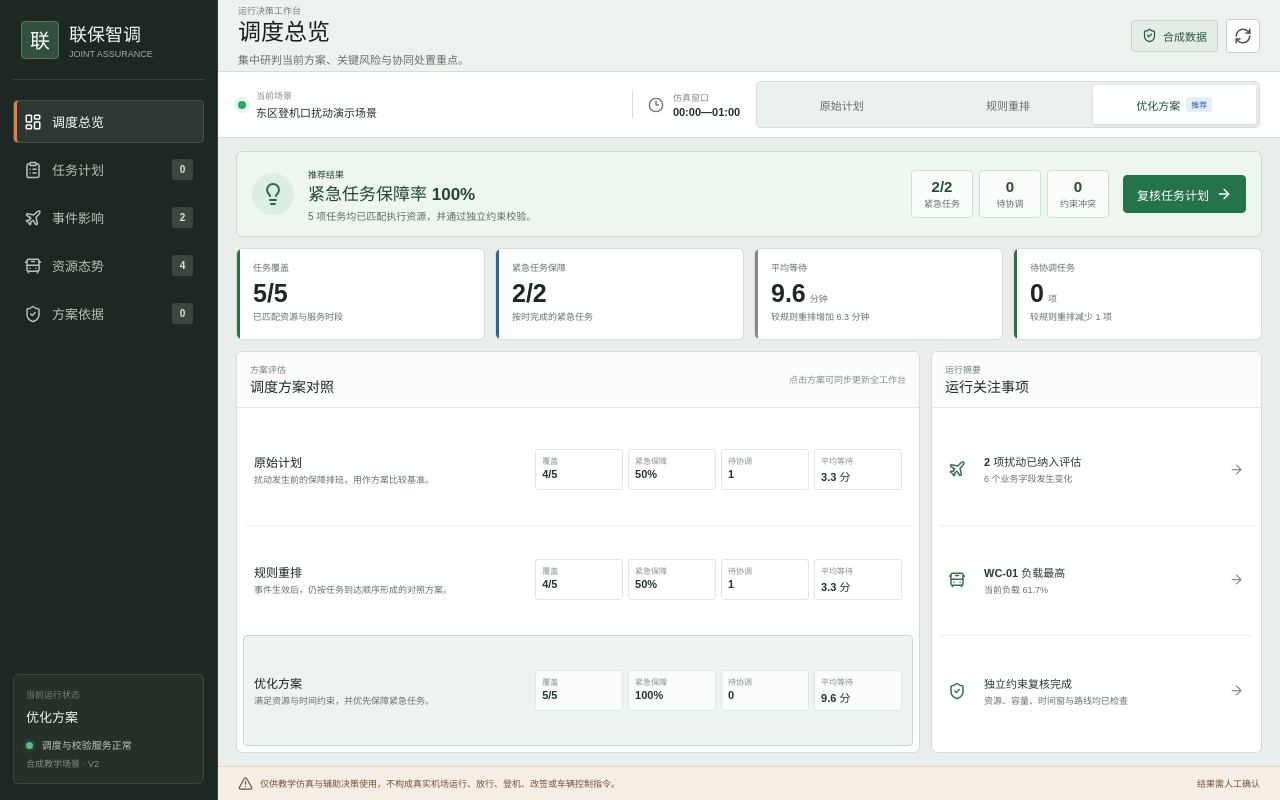
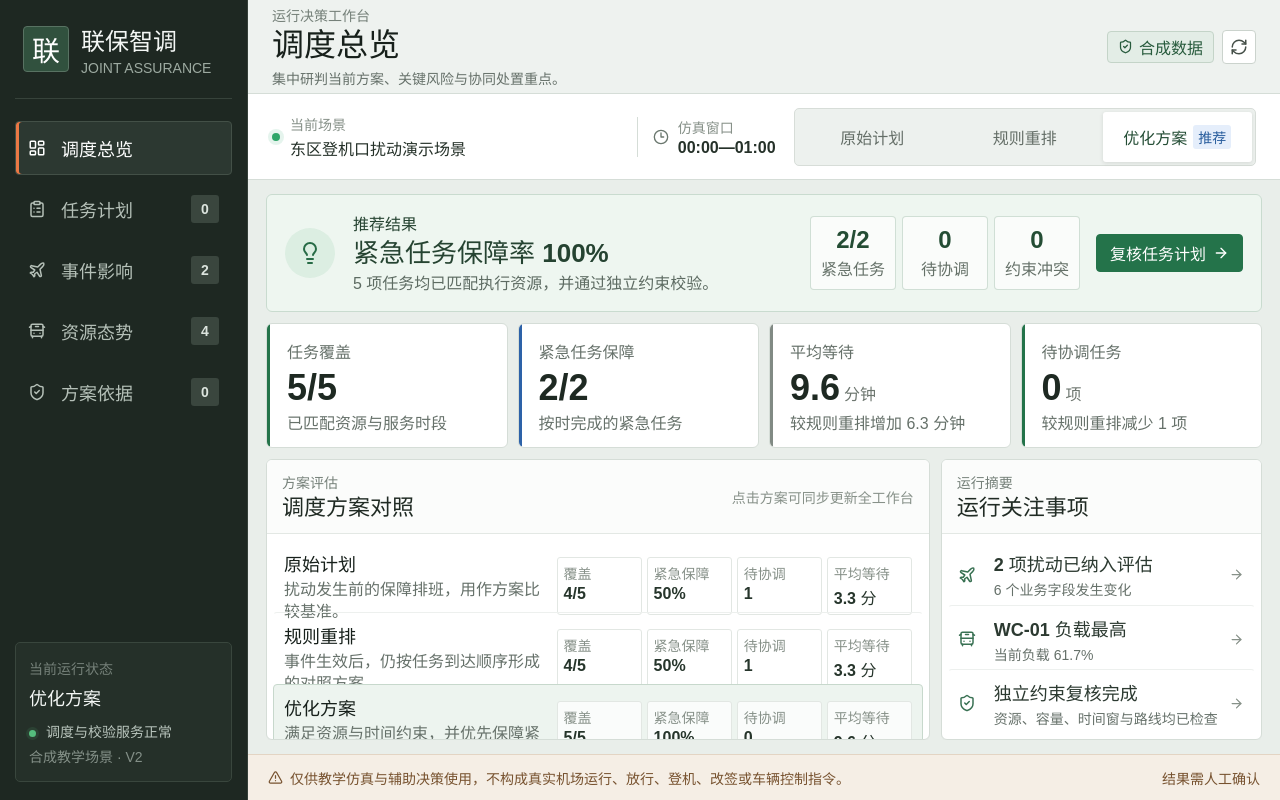
Before and after one commit to Mediator-cmd/ican-joint-assurance, a React (Vite) app in the folder frontend/: page / in a window 1280 px wide. Built offline with nearby package versions, Linux system fonts and the light colour scheme.

Commit message:
fix: increase workspace typography

```diff
--- a/frontend/src/styles.css
+++ b/frontend/src/styles.css
@@ -2222,6 +2222,461 @@ td > strong {
   .constraint-grid { grid-template-columns: 1fr; }
 }
 
+/* Large-type readability layer: keep operational text readable at a glance. */
+.app-shell {
+  font-size: 16px;
+}
+
+.command-button,
+.primary-action,
+.secondary-action,
+.data-chip,
+.scenario-identity strong,
+.scenario-window strong,
+.plan-switch strong,
+.decision-copy > span,
+.decision-copy p,
+.detail-heading p,
+.event-hero p,
+.validation-summary p,
+.decision-facts span,
+.kpi-label,
+.kpi-note,
+.kpi-value small,
+.comparison-item > div span,
+.comparison-item dd,
+.filter-switch button,
+.plan-state,
+th,
+td,
+.priority-mark,
+.status-badge,
+.event-interpretation h3,
+.event-interpretation p,
+.change-values span,
+.change-values strong {
+  font-size: 16px;
+}
+
+.brand-copy span,
+.nav-item b,
+.sidebar-status > span:not(.eyebrow),
+.sidebar-status small,
+.page-heading > p:last-child,
+.eyebrow,
+.scenario-identity span:not(.live-dot),
+.scenario-window span,
+.plan-switch span,
+.section-note,
+.comparison-item dt,
+.brief-list small,
+.task-cell span,
+.cell-subtext,
+.table-hint,
+.detail-heading span:not(.status-badge),
+.resource-detail-head span:not(.load-pill),
+.event-hero span,
+.validation-summary span,
+.task-route-detail span,
+.detail-list dt,
+.basis-list dt,
+.manual-note p,
+.resource-advice p,
+.empty-state span,
+.event-state,
+.change-count,
+.event-index,
+.sequence-index,
+.event-selector span:not(.event-index),
+.impact-summary span,
+.change-row > div:first-child span,
+.overall-load span,
+.resource-identity span,
+.resource-load-column > span,
+.load-label,
+.load-pill,
+.resource-gauge > span,
+.sequence-list div > span,
+.zone-list span,
+.constraint-grid span,
+.constraint-grid b,
+.process-step > span,
+.process-step p,
+.glossary-list p,
+.safety-footer {
+  font-size: 14px;
+}
+
+.nav-item span,
+.sidebar-status > strong,
+.comparison-item > div strong,
+.brief-list strong,
+.task-cell strong,
+td > strong,
+.task-route-detail strong,
+.detail-list dd,
+.basis-list dd,
+.manual-note strong,
+.resource-advice strong,
+.empty-state strong,
+.event-selector strong,
+.change-row > div:first-child strong,
+.resource-identity strong,
+.resource-value strong,
+.sequence-list strong,
+.zone-list strong,
+.constraint-grid strong,
+.process-step strong,
+.glossary-list strong {
+  font-size: 18px;
+}
+
+.brand-mark {
+  font-size: 28px;
+}
+
+.brand-copy strong {
+  font-size: 24px;
+}
+
+.page-heading h1 {
+  font-size: 32px;
+}
+
+.section-heading h2 {
+  font-size: 22px;
+}
+
+.decision-copy h2,
+.detail-heading h2,
+.resource-detail-head h2,
+.event-hero h2,
+.validation-summary h2 {
+  font-size: 26px;
+}
+
+.decision-facts strong {
+  font-size: 24px;
+}
+
+.kpi-value {
+  font-size: 36px;
+}
+
+.impact-summary strong {
+  font-size: 22px;
+}
+
+.overall-load strong,
+.resource-gauge > strong {
+  font-size: 20px;
+}
+
+.comparison-item > div span {
+  overflow: visible;
+  text-overflow: clip;
+  white-space: normal;
+  line-height: 1.35;
+}
+
+.zone-list {
+  grid-template-columns: 1fr;
+}
+
+.zone-list strong {
+  overflow: visible;
+  text-overflow: clip;
+  white-space: normal;
+  line-height: 1.3;
+}
+
+@media (min-width: 841px) {
+  .app-shell {
+    grid-template-columns: 248px minmax(0, 1fr);
+  }
+
+  .sidebar {
+    padding: 22px 15px 18px;
+  }
+
+  .brand-block {
+    gap: 12px;
+    padding: 0 8px 22px;
+  }
+
+  .brand-mark {
+    width: 46px;
+    height: 46px;
+  }
+
+  .sidebar nav {
+    gap: 7px;
+    margin-top: 22px;
+  }
+
+  .nav-item {
+    height: 54px;
+    grid-template-columns: 22px minmax(0, 1fr) auto;
+    gap: 11px;
+    padding: 0 12px;
+  }
+
+  .nav-item b {
+    min-width: 28px;
+    height: 28px;
+  }
+
+  .sidebar-status {
+    padding: 15px 13px;
+  }
+
+  .main-content {
+    grid-template-rows: 94px 86px minmax(0, 1fr) 46px;
+  }
+
+  .topbar {
+    padding: 0 24px;
+  }
+
+  .context-bar {
+    grid-template-columns: minmax(230px, 0.9fr) auto minmax(430px, 1.2fr);
+    gap: 18px;
+    padding: 10px 24px;
+  }
+
+  .plan-switch button {
+    height: 50px;
+    padding-inline: 10px;
+  }
+
+  .workspace-body {
+    padding: 14px 18px;
+  }
+
+  .section-heading {
+    min-height: 72px;
+    padding: 12px 15px;
+  }
+
+  .decision-panel {
+    min-height: 118px;
+    grid-template-columns: 52px minmax(280px, 1fr) auto auto;
+    gap: 16px;
+    padding: 15px 18px;
+  }
+
+  .decision-symbol {
+    width: 50px;
+    height: 50px;
+  }
+
+  .decision-facts span {
+    min-width: 82px;
+    padding: 9px 10px;
+  }
+
+  .kpi-card {
+    min-height: 122px;
+    padding: 15px 16px 13px 20px;
+  }
+
+  .tasks-layout {
+    grid-template-columns: minmax(0, 1fr) 360px;
+  }
+
+  .filter-switch button {
+    height: 38px;
+    padding-inline: 12px;
+  }
+
+  .plan-state {
+    height: 36px;
+    padding-inline: 10px;
+  }
+
+  table {
+    min-width: 1080px;
+  }
+
+  th,
+  td {
+    padding: 14px 13px;
+  }
+
+  .priority-mark,
+  .status-badge {
+    min-height: 31px;
+    padding-inline: 9px;
+  }
+
+  .task-detail,
+  .event-analysis,
+  .resource-detail,
+  .validation-panel,
+  .basis-panel {
+    padding: 18px;
+  }
+
+  .detail-list div,
+  .basis-list div {
+    padding: 12px 0;
+  }
+
+  .events-layout {
+    grid-template-columns: minmax(340px, 0.7fr) minmax(0, 1.3fr);
+  }
+
+  .event-selector button,
+  .resource-row,
+  .sequence-list button {
+    padding: 12px 10px;
+  }
+
+  .resources-layout {
+    grid-template-columns: minmax(0, 1.12fr) minmax(270px, 0.88fr) minmax(360px, 1fr);
+  }
+
+  .process-flow {
+    gap: 7px;
+    padding: 11px;
+  }
+
+  .process-step {
+    padding: 10px;
+  }
+}
+
+@media (min-width: 841px) and (max-width: 1160px) {
+  .context-bar {
+    grid-template-columns: minmax(180px, 0.75fr) auto minmax(360px, 1.25fr);
+    gap: 10px;
+  }
+
+  .decision-panel {
+    grid-template-columns: 50px minmax(230px, 1fr) auto;
+  }
+
+  .tasks-layout {
+    grid-template-columns: minmax(0, 1fr) 320px;
+  }
+}
+
+@media (min-width: 841px) and (max-width: 1050px) {
+  .resources-layout {
+    grid-template-columns: minmax(0, 1fr) minmax(320px, 0.9fr);
+  }
+}
+
+@media (max-width: 840px) {
+  .brand-mark {
+    width: 38px;
+    height: 38px;
+  }
+
+  .brand-copy strong {
+    font-size: 22px;
+  }
+
+  .brand-copy span {
+    font-size: 14px;
+  }
+
+  .nav-item {
+    min-width: 128px;
+    height: 48px;
+    grid-template-columns: 20px minmax(0, 1fr) auto;
+  }
+
+  .nav-item span {
+    font-size: 16px;
+  }
+
+  .nav-item b {
+    min-width: 24px;
+    height: 24px;
+    font-size: 14px;
+  }
+
+  .topbar {
+    min-height: 124px;
+    padding: 11px 13px;
+  }
+
+  .page-heading h1 {
+    font-size: 30px;
+  }
+
+  .page-heading > p:last-child {
+    max-width: 76vw;
+    font-size: 15px;
+    overflow: visible;
+    text-overflow: clip;
+    white-space: normal;
+    line-height: 1.45;
+  }
+
+  .context-bar {
+    padding: 10px 12px;
+  }
+
+  .plan-switch button {
+    height: 46px;
+  }
+
+  .workspace-body {
+    padding: 10px;
+  }
+
+  .section-heading {
+    min-height: 72px;
+    padding: 11px 13px;
+  }
+
+  .decision-panel {
+    grid-template-columns: 48px minmax(0, 1fr);
+  }
+
+  .decision-symbol {
+    width: 46px;
+    height: 46px;
+  }
+
+  .kpi-card {
+    min-height: 120px;
+    padding: 14px 12px 12px 17px;
+  }
+
+  .task-board {
+    min-height: 570px;
+  }
+
+  .task-detail {
+    min-height: 470px;
+  }
+
+  .event-catalog,
+  .change-audit,
+  .resource-catalog,
+  .resource-sequence,
+  .zone-overview,
+  .process-panel,
+  .basis-panel,
+  .glossary-panel {
+    min-height: 340px;
+  }
+
+  .event-analysis,
+  .resource-detail,
+  .validation-panel {
+    min-height: 460px;
+  }
+
+  .safety-footer {
+    min-height: 56px;
+    padding: 7px 10px;
+  }
+}
+
 @media (prefers-reduced-motion: reduce) {
   *,
   *::before,
```
Also changed, not shown: 2 other files (tests, documents, lock files or other folders).
